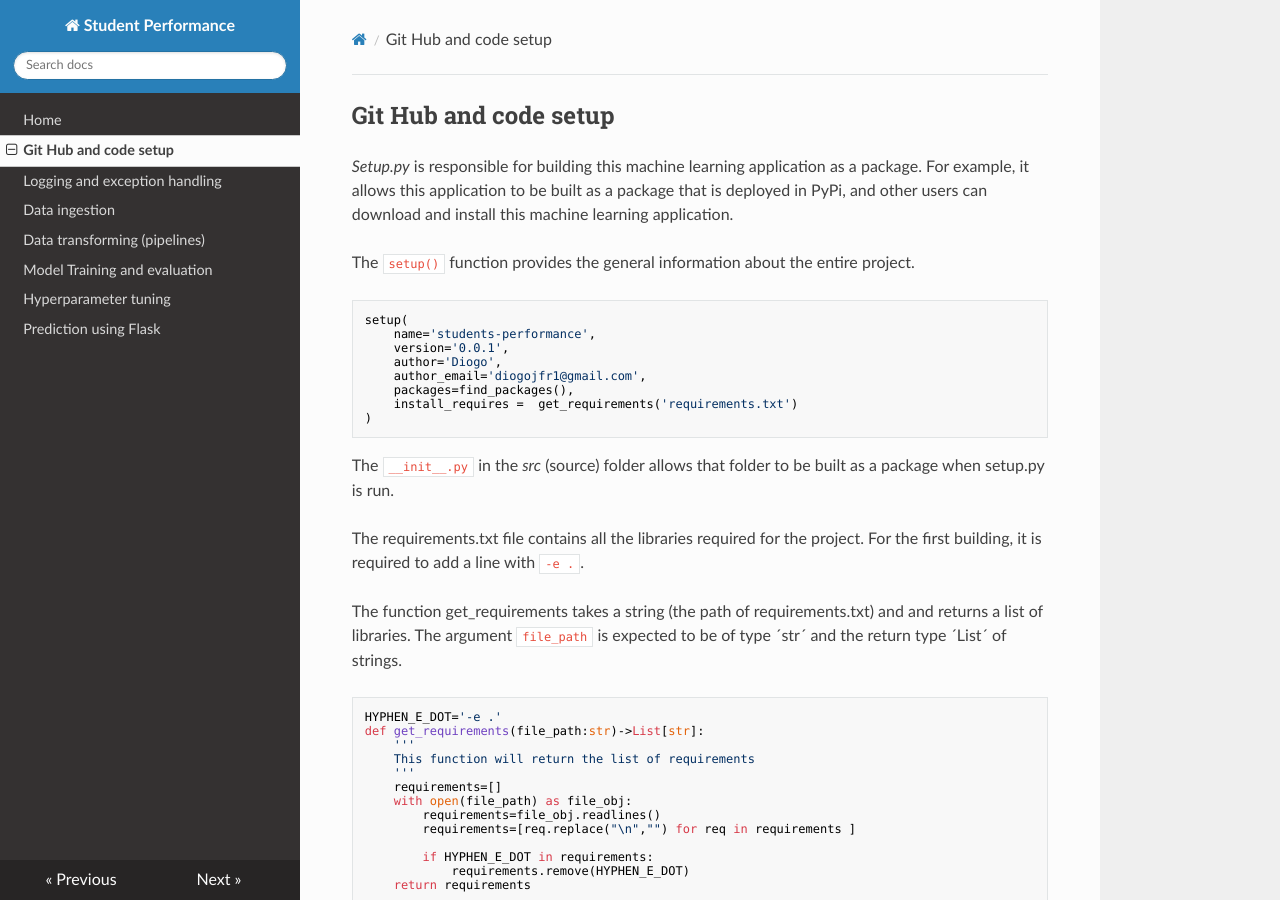
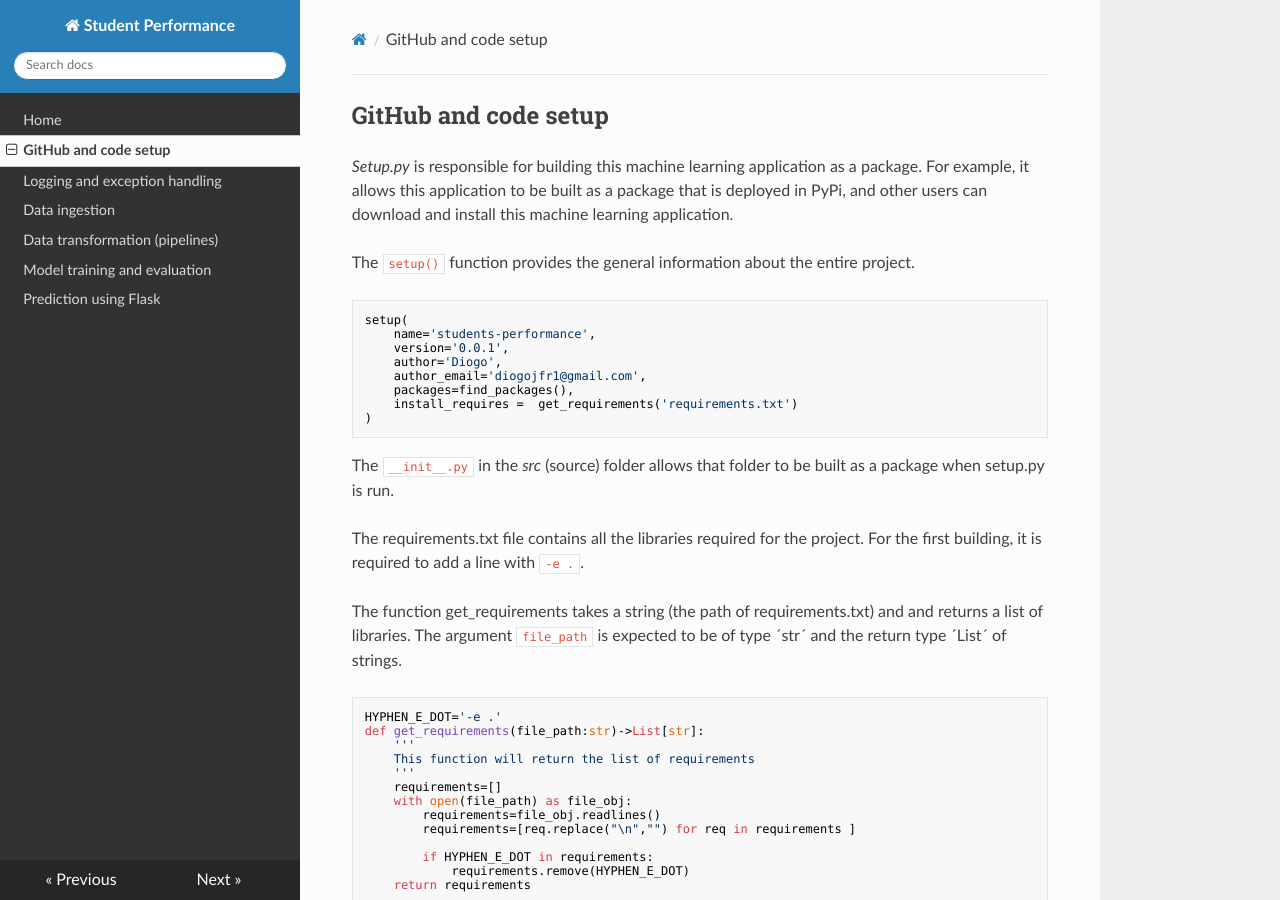
Before and after one commit to diogojfr/students-performance, an MkDocs documentation site: the page built from docs/githubsetup.md, in a window 1280 px wide and 900 px high. Built offline with MkDocs 1.6.1, drawn with Linux system fonts in a browser that asks for light colours; nearby versions of some CDN libraries.

```diff
--- a/docs/githubsetup.md
+++ b/docs/githubsetup.md
@@ -1,4 +1,4 @@
-## Git Hub and code setup
+## GitHub and code setup
 
 *Setup.py* is responsible for building this machine learning application as a package. For example, it allows this application to be built as a package that is deployed in PyPi, and other users can download and install this machine learning application.
 
--- a/mkdocs.yml
+++ b/mkdocs.yml
@@ -1,11 +1,10 @@
 site_name: Student Performance
 nav:
     - Home: index.md
-    - Git Hub and code setup: githubsetup.md
+    - GitHub and code setup: githubsetup.md
     - Logging and exception handling: logexception.md
     - Data ingestion: dataingestion.md
-    - Data transforming (pipelines): datatranform.md
-    - Model Training and evaluation: mdltraineval.md
-    - Hyperparameter tuning: hyperparam.md
+    - Data transformation (pipelines): datatranform.md
+    - Model training and evaluation: mdltraineval.md
     - Prediction using Flask: flaskpred.md
 theme: readthedocs
```
Also changed, not shown: docs/mdltraineval.md (+109 -0 lines), docs/hyperparam.md (deleted).
